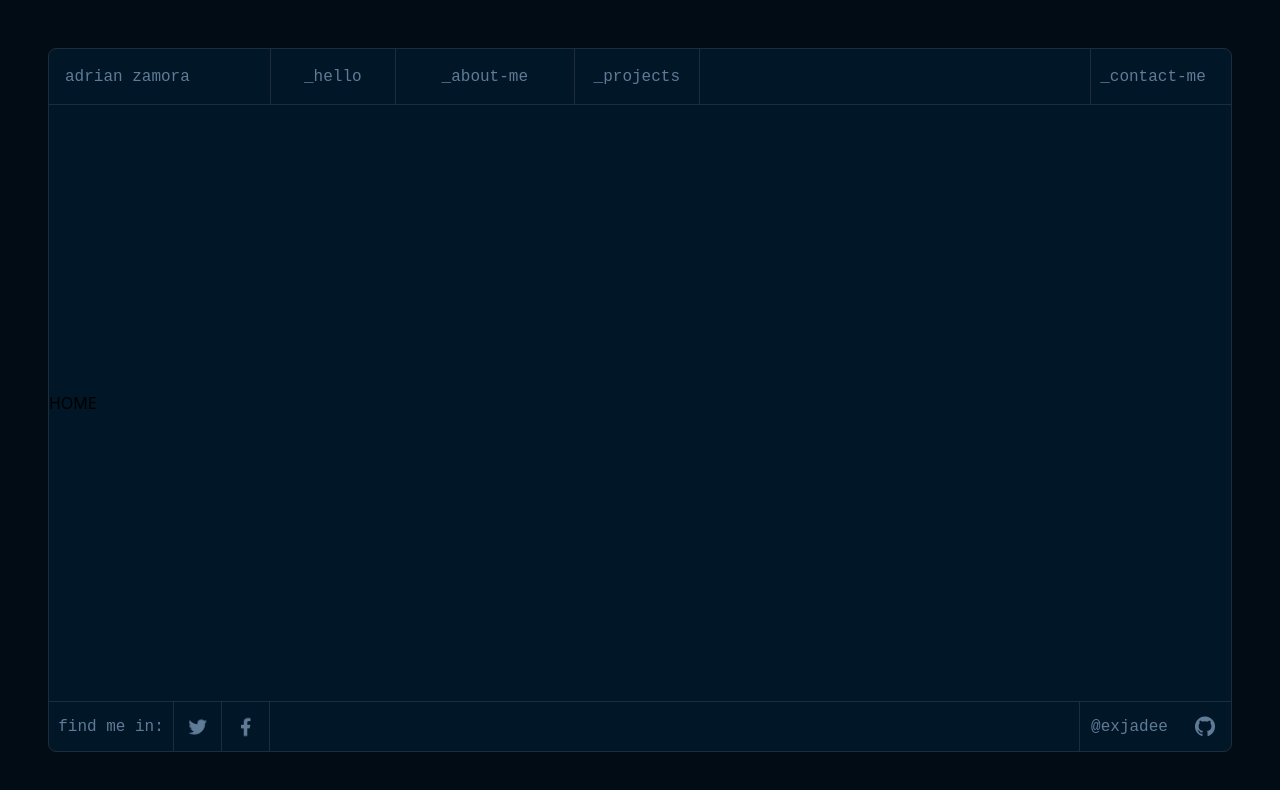
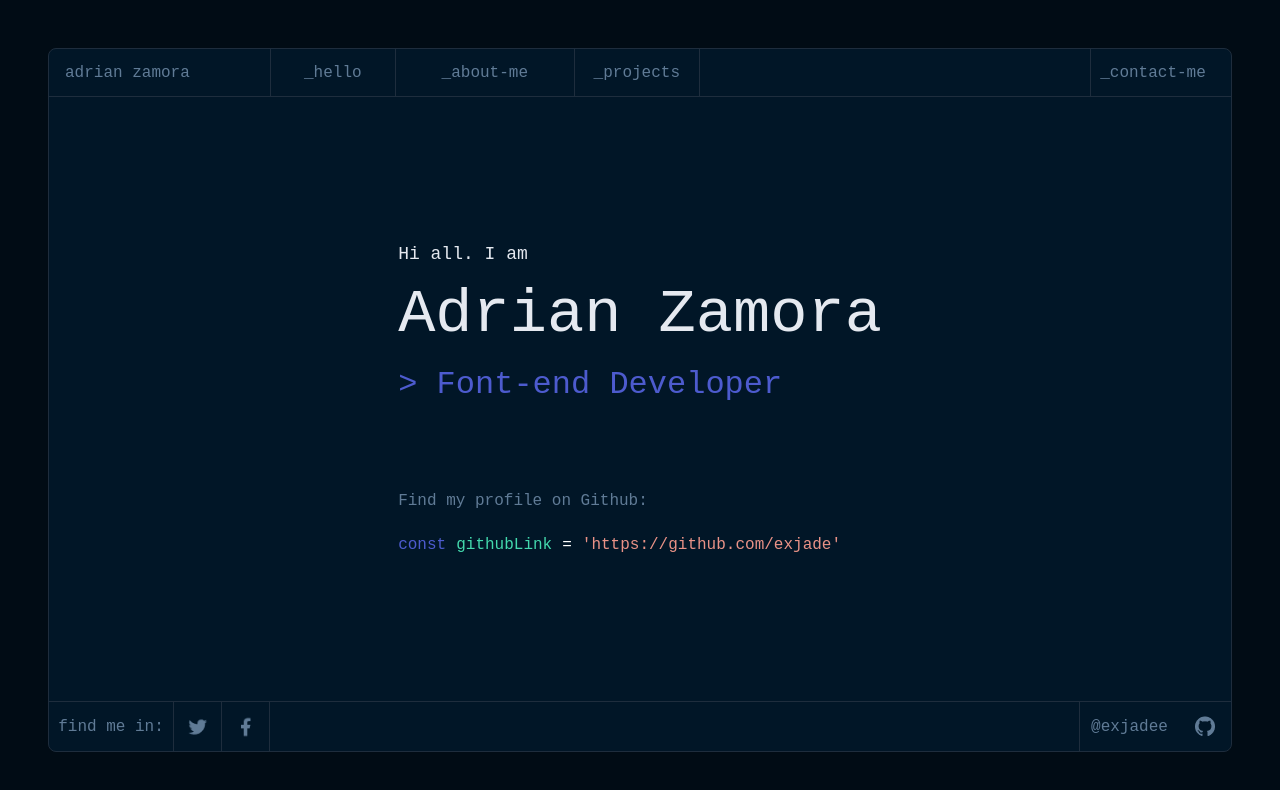
Before and after one commit to exjade/portafolio, a React (Create React App) app: page / in a window 1280 px wide. Shown: the top 790 px of the page. Built offline with nearby package versions, Linux system fonts and the light colour scheme.

Commit message:
feat: create Hero component and integrate in Home page
Added a new React component, Hero, to enhance the home page layout. Imported and integrated the Hero component in the Home page for a visually appealing introduction.

```diff
--- /dev/null
+++ b/src/components/hero/hero.js
@@ -0,0 +1,44 @@
+import React from 'react';
+import styles from './styles/hero.module.css'
+import ContainerMiddle from '../layout/container-mid';
+
+
+function Hero() {
+    return (
+        <div className={`${styles['hero-container']} font-fira-code`}>
+            <ContainerMiddle>
+                <div className='flex flex-col justify-between items-start gap-20'>
+                    {/* WHO I AM */}
+                    <span className={`${styles['hero-left-section']}`}>
+                        <p className={`${styles['hero-paragraph']}`} >Hi all. I am </p>
+                        <h1 className={`${styles['hero-h1']}`}>Adrian Zamora</h1>
+                        <h3 className={`${styles['hero-h2']}`}>&gt; Font-end Developer</h3>
+                    </span>
+                    {/* GITHUB LINK */}
+                    <span className='flex flex-col gap-5 justify-start items-start'>
+                        <p className={`${styles['hero-comment']}`}>
+                            Find my profile on Github:
+                        </p>
+                        <span className={`${styles['hero-github-container']}`}>
+                            <p>const</p>
+                            <p>githubLink</p>
+                            <p>=</p>
+                            <a className={`${styles['hero-github-link']}`}
+                                href='https://github.com/exjade'
+                                target='_blank'
+                                rel='noreferrer'
+                            >'https://github.com/exjade'</a>
+                        </span>
+                    </span>
+                </div>
+            </ContainerMiddle>
+            {/* <ContainerMiddle>
+
+                <p className='text-white-normal'>Coming soon</p>
+
+            </ContainerMiddle> */}
+        </div>
+    )
+}
+
+export default Hero;
--- /dev/null
+++ b/src/components/hero/styles/hero.module.css
@@ -0,0 +1,116 @@
+:root {
+    --color-paragraph: #E5E9F0;
+    --color-main-title: #E5E9F0;
+    --color-text-position: #4D5BCE;
+    --color-text-comment: #607B96;
+}
+
+.hero-container {
+    display: flex;
+    flex-direction: row;
+    align-content: center;
+    justify-content: center;
+    align-items: center;
+    width: 100%;
+    height: 100%;
+    gap: 3rem;
+}
+
+.hero-paragraph {
+    font-size: 18px;
+    color: var(--color-paragraph);
+    text-align: start;
+}
+.hero-h1 {
+    font-size: 62px;
+    color: var(--color-paragraph);
+    text-align: start;
+    font-weight: 400;
+}
+.hero-h2 {
+    font-size: 32px;
+    color: var(--color-text-position);
+    text-align: start;
+}
+
+
+.hero-left-section {
+    display: flex;
+    justify-content: flex-start;
+    align-content: center;
+    align-items: flex-start;
+    flex-direction: column;
+    overflow-wrap: break-word;
+}
+
+.hero-github-container {
+    display: flex;
+    flex-direction: row;
+    align-items: center;
+    justify-content: flex-start;
+    align-content: center;
+    gap: 10px;
+    flex-wrap: wrap;
+}
+
+.hero-comment {
+    font-size: 16px;
+    color: var(--color-text-comment);
+    text-align: start;
+    overflow-wrap: break-word;
+    word-break: break-all;
+}
+
+.hero-github-container p:nth-child(1) {
+    font-size: 16px;
+    color: #4D5BCE;
+    font-weight: 300;
+}
+.hero-github-container p:nth-child(2) {
+    font-size: 16px;
+    color: #43D9AD;
+    font-weight: 300;
+}
+.hero-github-container p:nth-child(3) {
+    font-size: 16px;
+    color: #FFFFFF;
+    font-weight: 300;
+}
+.hero-github-link {
+    font-size: 16px;
+    color: #E99287;
+    font-weight: 300;
+    word-break: break-all;
+}
+
+@media (max-width: 600px) {
+    .hero-left-section {
+        display: flex;
+        justify-content: flex-start;
+        align-content: center;
+        align-items: flex-start;
+        flex-direction: column;
+    }
+    .hero-paragraph {
+        font-size: 18px;
+        color: var(--color-paragraph);
+        text-align: start;
+    }
+    .hero-h1 {
+        font-size: 52px;
+        color: var(--color-paragraph);
+        text-align: start;
+        font-weight: 400;
+    }
+    .hero-h2 {
+        font-size: 20px;
+        color: var(--color-text-position);
+        text-align: start;
+    }
+
+    .hero-comment {
+        font-size: px;
+        color: var(--color-text-comment);
+        text-align: start;
+    }
+}
--- a/src/components/index.js
+++ b/src/components/index.js
@@ -4,6 +4,7 @@ import Breadcrumb  from './breadcrum/breadcrumb';
 import Container from './layout/container';
 import Wrapper from './layout/wrapper';
 import Footer from './footer/footer';
+import Hero from './hero/hero';
 
 export {
     Header,
@@ -11,4 +12,5 @@ export {
     Container,
     Wrapper,
     Footer,
+    Hero,
 }
--- a/src/pages/home/index.js
+++ b/src/pages/home/index.js
@@ -1,5 +1,5 @@
 import { useState } from 'react';
-import { Header, Container, Wrapper, Footer } from '../../components';
+import { Header, Container, Wrapper, Footer, Hero } from '../../components';
 
 function Home() {
 
@@ -26,7 +26,7 @@ function Home() {
                     handleBreadcrumbClick={handleBreadcrumbClick}
                 />
 
-                <p>HOME</p>
+                <Hero />
 
                 <Footer
                     title='Find me in:'
--- a/src/styles/app.css
+++ b/src/styles/app.css
@@ -432,11 +432,26 @@ Ensure the default browser behavior of the `hidden` attribute.
 .flex-row {
   flex-direction: row;
 }
+.flex-col {
+  flex-direction: column;
+}
+.flex-wrap {
+  flex-wrap: wrap;
+}
+.items-start {
+  align-items: flex-start;
+}
 .items-center {
   align-items: center;
 }
+.justify-start {
+  justify-content: flex-start;
+}
 .justify-center {
   justify-content: center;
+}
+.justify-between {
+  justify-content: space-between;
 }
 .gap-5 {
   gap: 1.25rem;
```
